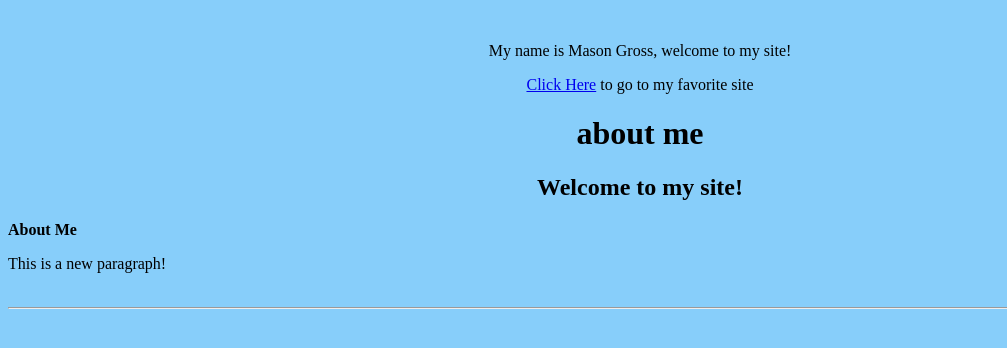
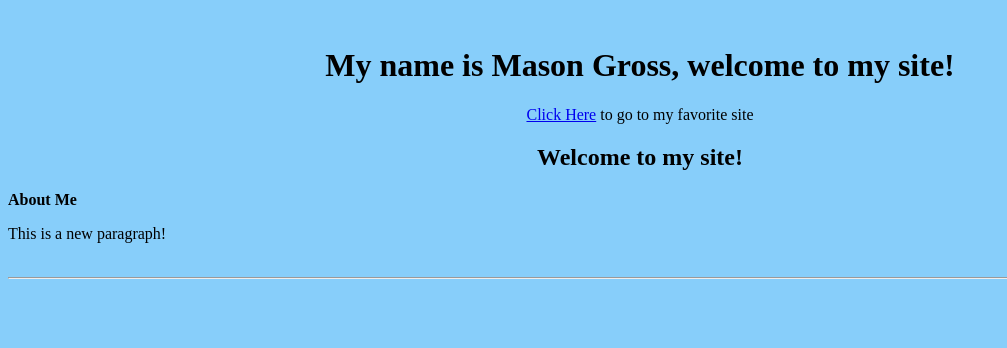
Before and after one commit to masongross/masongross.github.io, a plain HTML site: page index.html in a window 1280 px wide. Shown: the whole page, without its empty margins (0-1007 px from the left). Drawn offline with Linux system fonts and the light colour scheme.

Commit message:
Update index.html

```diff
--- a/index.html
+++ b/index.html
@@ -1,10 +1,8 @@
 <p>&nbsp;</p>
 
-<center style="text-align: center;">My name is Mason Gross, welcome to my site!</center>
+<h1 style="text-align: center;">My name is Mason Gross, welcome to my site!</h1>
 
 <p style="text-align: center;"><a href="https://www.kodak.com/corp/default.htm">Click Here</a> to go to my favorite site</p>
-
-<h1 style="text-align: center;">about me</h1>
 
 <h2 style="text-align: center;">Welcome to my site!</h2>
 
```
